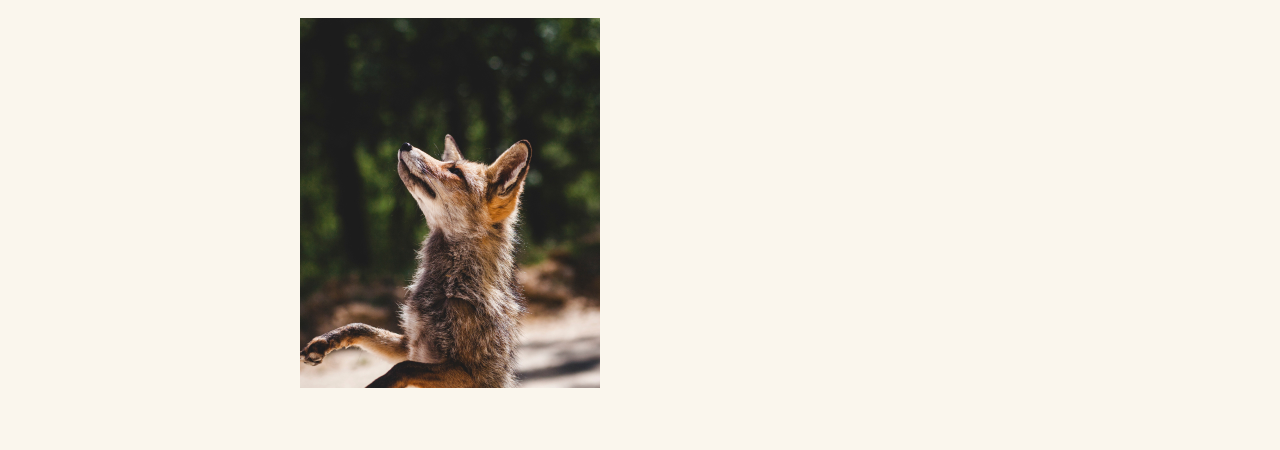
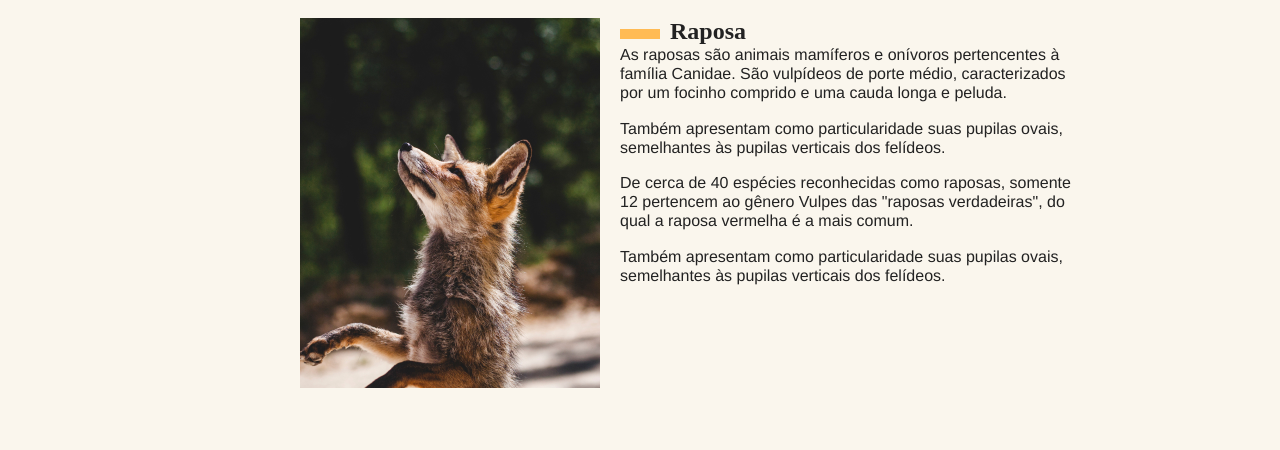
Before and after one commit to Alezuzzo/Js-Origamid, a plain HTML site: page index.html in a window 1280 px wide. Shown: the part 350-800 px from the top of the page. Drawn offline with Linux system fonts and the light colour scheme.

Commit message:
arrumando bugs

```diff
--- a/css/style.css
+++ b/css/style.css
@@ -233,8 +233,9 @@ body {
   display: none;
 }
 
-js.tabcontent section.ativo {
+.js-tabcontent section.ativo {
   display: block !important;
+  animation: show 0.5s forwards;
 }
 
 @keyframes show {
--- a/script.js
+++ b/script.js
@@ -1,8 +1,8 @@
 const tabMenu = document.querySelectorAll('.js-tabmenu li');
-const tabContent = document.querySelectorAll('.js-tabcontent li');
-tabContent[0].classList.add('ativo');
+const tabContent = document.querySelectorAll('.js-tabcontent section');
 
 if(tabMenu.length && tabContent.length) {
+    tabContent[0].classList.add('ativo');
 
     function activeTab (index) {
         tabContent.forEach((section) => {
```
